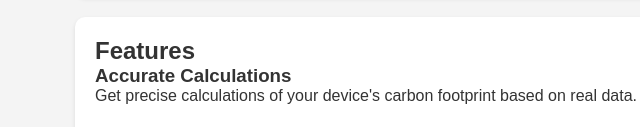
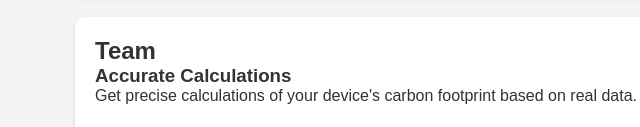
Before and after one commit to Bornin112004/Decarbify, a plain HTML site: page project-folder/index.html in a window 1280 px wide. Shown: the part 822-949 px from the top of the page, 65-705 px from the left. Drawn offline with Linux system fonts and the light colour scheme; a script that the page names is missing.

Commit message:
Update index.html

```diff
--- a/project-folder/index.html
+++ b/project-folder/index.html
@@ -36,7 +36,7 @@
   </section>
 
   <section id="features">
-    <h2>Features</h2>
+    <h2>Team</h2>
     <div class="feature">
       <h3>Accurate Calculations</h3>
       <p>Get precise calculations of your device's carbon footprint based on real data.</p>
```
